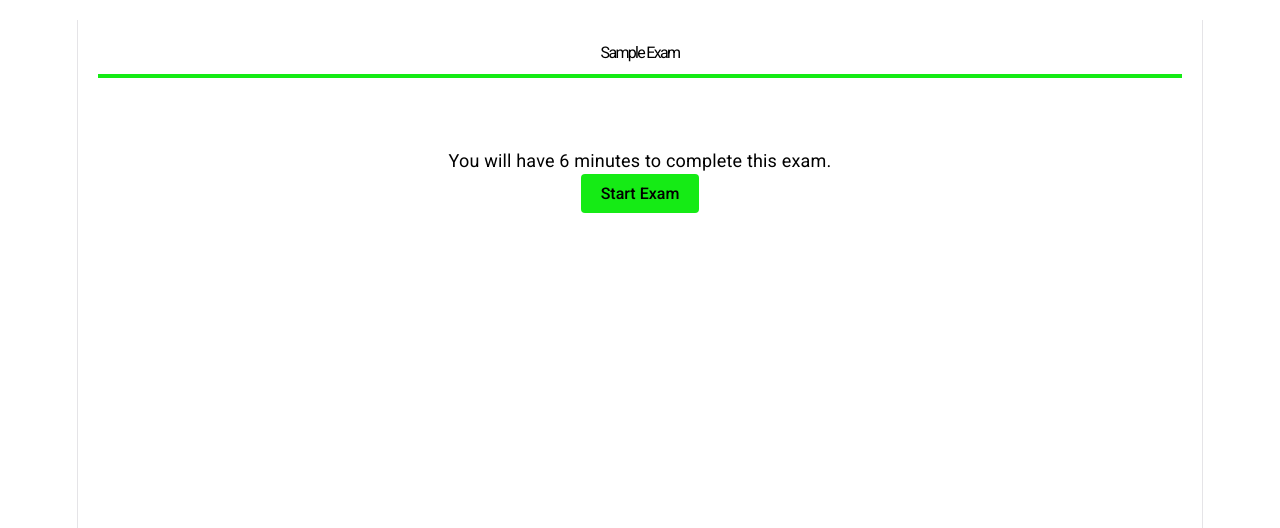
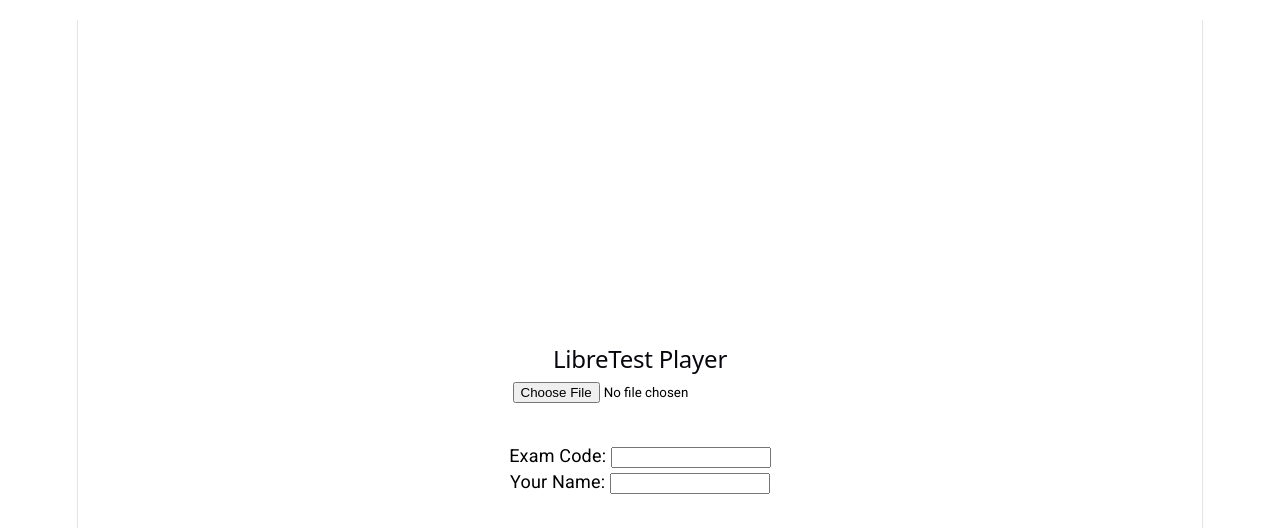
Before and after one commit to Split601824/libretest, a React (Vite) app: page / in a window 1280 px wide. Shown: the top 528 px of the page. Built offline with nearby package versions, Linux system fonts and the light colour scheme.

Commit message:
v0.2.1 -- File Loader made.

```diff
--- a/public/exam.json
+++ b/public/exam.json
@@ -5,19 +5,22 @@
       "id": 1,
       "text": "What is 2 + 2?",
       "options": ["3", "4", "5", "6"],
-      "correctAnswer": 1
+      "correctAnswer": 1,
+      "points": 10
     },
     {
       "id": 2,
       "text": "What is the capital of France?",
       "options": ["Berlin", "Madrid", "Paris", "Lisbon"],
-      "correctAnswer": 2
+      "correctAnswer": 2,
+      "points": 15
     },
     {
         "id": 3,
         "text": "What is The Chase?",
         "options": ["A game show", "A video game", "Someone running"],
-        "correctAnswer": 0
+        "correctAnswer": 0,
+        "points": 5
     }
   ]
 }
--- a/src/App.tsx
+++ b/src/App.tsx
@@ -13,25 +13,12 @@
   const [started, setStarted] = useState(false);
   const [timeLeft, setTimeLeft] = useState(360);
   const [timerActive, setTimerActive] = useState(true);
+  const [examCode, setExamCode] = useState('');
+  const [studentName, setStudentName] = useState('');
 
   const accentColor = '#15EB15';
 
-  useEffect(() => {
-    fetch('/exam.json?t=' + Date.now())
-      .then((res) => {
-        if (!res.ok) throw new Error('Failed to load exam');
-        return res.json();
-      })
-      .then((data: Exam) => {
-        setExam(data);
-        setAnswers(new Array(data.questions.length).fill(null));
-        setLoading(false);
-      })
-      .catch((err) => {
-        setError(err.message);
-        setLoading(false);
-      });
-  }, []);
+  // No automatic fetch. User loads file manually.
 
   useEffect(() => {
     if (!started || !timerActive) return;
@@ -47,36 +34,70 @@
     return () => clearInterval(timer);
   }, [started, timerActive, timeLeft]);
 
-  if (loading) return <div style={{ fontFamily: 'Roboto, sans-serif', backgroundColor: 'white', minHeight: '100vh', color: 'black' }}>Loading exam...</div>;
+  const handleFileLoad = (e: React.ChangeEvent<HTMLInputElement>) => {
+    const file = e.target.files?.[0];
+    if (!file) return;
+
+    const reader = new FileReader();
+    reader.onload = (event) => {
+      try {
+        const data = JSON.parse(event.target?.result as string);
+        setExam(data);
+        setAnswers(new Array(data.questions.length).fill(null));
+        setLoading(false);
+        setError(null);
+      } catch (err) {
+        setError('Invalid JSON file');
+      }
+    };
+    reader.readAsText(file);
+  };
+
   if (error) return <div style={{ fontFamily: 'Roboto, sans-serif', backgroundColor: 'white', minHeight: '100vh', color: 'black' }}>Error: {error}</div>;
-  if (!exam) return <div style={{ fontFamily: 'Roboto, sans-serif', backgroundColor: 'white', minHeight: '100vh', color: 'black' }}>No exam loaded</div>;
+  if (!exam) {
+    return (
+      <div style={{ fontFamily: 'Roboto, sans-serif', backgroundColor: 'white', minHeight: '100vh', color: 'black', display: 'flex', flexDirection: 'column', alignItems: 'center', justifyContent: 'center' }}>
+        <h2>LibreTest Player</h2>
+        <input
+          type="file"
+          accept=".json"
+          onChange={handleFileLoad}
+          style={{ marginBottom: '20px' }}
+        />
+        <div style={{ marginTop: '20px' }}>
+          <label>Exam Code: </label>
+          <input value={examCode} onChange={(e) => setExamCode(e.target.value)} />
+        </div>
+        <div>
+          <label>Your Name: </label>
+          <input value={studentName} onChange={(e) => setStudentName(e.target.value)} />
+        </div>
+        {examCode && studentName && (
+          <button onClick={() => {
+            // Here you'd fetch the exam from a server using the code
+            // For now, just alert
+            alert(`Code: ${examCode}\nName: ${studentName}\n(Server fetch not implemented yet)`);
+          }}>Start Exam</button>
+        )}
+      </div>
+    );
+  }
 
   const minutes = Math.floor(timeLeft / 60);
   const seconds = timeLeft % 60;
 
-  // Start screen
   if (!started) {
     return (
       <div style={{ fontFamily: 'Roboto, sans-serif', backgroundColor: 'white', minHeight: '100vh', color: 'black' }}>
-        <div style={{ padding: '20px' }}>
-          <h1 style={{ margin: 0, color: 'black', fontFamily: 'Roboto, sans-serif', fontSize: '16px', fontWeight: 'normal' }}>{exam.title}</h1>
+        <div style={{ padding: '20px 20px 0 20px' }}>
+          <div style={{ fontSize: '16px', fontWeight: 'normal', fontFamily: 'Roboto, sans-serif', color: 'black' }}>
+            {exam.title}
+          </div>
           <div style={{ height: '4px', backgroundColor: accentColor, marginTop: '8px', width: '100%' }} />
         </div>
         <div style={{ textAlign: 'center', marginTop: '50px' }}>
-          <p style={{ color: 'black' }}>You will have {Math.floor(timeLeft / 60)} minutes to complete this exam.</p>
-          <button
-            onClick={() => setStarted(true)}
-            style={{
-              fontFamily: 'Roboto, sans-serif',
-              padding: '10px 20px',
-              fontSize: '16px',
-              cursor: 'pointer',
-              backgroundColor: accentColor,
-              color: 'black',
-              border: 'none',
-              borderRadius: '4px'
-            }}
-          >
+          <p>You will have {Math.floor(timeLeft / 60)} minutes to complete this exam.</p>
+          <button onClick={() => setStarted(true)} style={{ fontFamily: 'Roboto, sans-serif', padding: '10px 20px', fontSize: '16px', cursor: 'pointer', backgroundColor: accentColor, color: 'black', border: 'none', borderRadius: '4px' }}>
             Start Exam
           </button>
         </div>
@@ -84,12 +105,15 @@
     );
   }
 
-  // Submitted screen
   if (submitted) {
     const score = answers.reduce((total, answer, idx) => {
-      return total + (answer === exam.questions[idx].correctAnswer ? 1 : 0);
+      if (answer === exam.questions[idx].correctAnswer) {
+        return total + exam.questions[idx].points;
+      }
+      return total;
     }, 0);
-    return <Result score={score} total={exam.questions.length} />;
+    const maxScore = exam.questions.reduce((total, q) => total + q.points, 0);
+    return <Result score={score} maxScore={maxScore} />;
   }
 
   const currentQuestion = exam.questions[currentIndex];
@@ -116,83 +140,30 @@
   };
 
   return (
-    <div style={{
-      fontFamily: 'Roboto, sans-serif',
-      display: 'flex',
-      flexDirection: 'column',
-      minHeight: '100vh',
-      backgroundColor: 'white',
-      color: 'black'
-    }}>
-      {/* Header: Title top left, Timer top center, Green bar below */}
+    <div style={{ fontFamily: 'Roboto, sans-serif', display: 'flex', flexDirection: 'column', minHeight: '100vh', backgroundColor: 'white', color: 'black' }}>
       <div style={{ padding: '20px 20px 0 20px', position: 'relative' }}>
-  <div style={{
-    position: 'absolute',
-    left: '20px',
-    top: '20px',
-    fontSize: '16px',
-    fontWeight: 'normal',
-    fontFamily: 'Roboto, sans-serif',
-    color: 'black'
-  }}>
+        <div style={{ position: 'absolute', left: '20px', top: '20px', fontSize: '16px', fontWeight: 'normal', fontFamily: 'Roboto, sans-serif', color: 'black' }}>
           {exam.title}
         </div>
-  <div style={{
-    textAlign: 'center',
-    fontSize: '17px',
-    fontWeight: 'bold',
-    fontFamily: 'Roboto, sans-serif',
-    color: timeLeft <= 300 ? 'red' : 'black'
-  }}>
+        <div style={{ textAlign: 'center', fontSize: '17px', fontWeight: 'bold', fontFamily: 'Roboto, sans-serif', color: timeLeft <= 300 ? 'red' : 'black' }}>
           {minutes}:{seconds.toString().padStart(2, '0')}
         </div>
         <div style={{ height: '4px', backgroundColor: accentColor, marginTop: '8px', width: '100%' }} />
       </div>
 
-      {/* Main content area */}
       <div style={{ flex: 1, padding: '20px' }}>
-        <Question
-          question={currentQuestion}
-          selectedAnswer={selectedAnswer}
-          onAnswerSelect={handleAnswerSelect}
-        />
+        <Question question={currentQuestion} selectedAnswer={selectedAnswer} onAnswerSelect={handleAnswerSelect} />
       </div>
 
-      {/* Navigation: Previous and Next at bottom */}
-      <div style={{
-        display: 'flex',
-        justifyContent: 'space-between',
-        padding: '20px',
-        borderTop: `1px solid ${accentColor}`,
-        backgroundColor: 'white'
-      }}>
-        <button
-          onClick={handlePrevious}
-          disabled={currentIndex === 0}
-          style={{
-            fontFamily: 'Roboto, sans-serif',
-            fontSize: '16px',
-            cursor: currentIndex === 0 ? 'not-allowed' : 'pointer',
-            backgroundColor: 'transparent',
-            color: currentIndex === 0 ? '#ccc' : 'black',
-            border: 'none'
-          }}
-        >
-          ← Previous
+      <div style={{ display: 'flex', justifyContent: 'center', gap: '20px', alignItems: 'center', padding: '20px', borderTop: `1px solid ${accentColor}`, backgroundColor: 'white' }}>
+        <button onClick={handlePrevious} disabled={currentIndex === 0} style={{ fontFamily: 'Roboto, sans-serif', fontSize: '18px', cursor: currentIndex === 0 ? 'not-allowed' : 'pointer', backgroundColor: 'transparent', color: currentIndex === 0 ? '#ccc' : 'black', border: 'none' }}>
+          ←
         </button>
-        <button
-          onClick={handleNext}
-          disabled={selectedAnswer === null}
-          style={{
-            fontFamily: 'Roboto, sans-serif',
-            fontSize: '16px',
-            cursor: selectedAnswer === null ? 'not-allowed' : 'pointer',
-            backgroundColor: 'transparent',
-            color: selectedAnswer === null ? '#ccc' : 'black',
-            border: 'none'
-          }}
-        >
-          Next →
+        <span style={{ fontFamily: 'Roboto, sans-serif', fontSize: '14px' }}>
+          {currentIndex + 1} of {exam.questions.length}
+        </span>
+        <button onClick={handleNext} disabled={selectedAnswer === null} style={{ fontFamily: 'Roboto, sans-serif', fontSize: '18px', cursor: selectedAnswer === null ? 'not-allowed' : 'pointer', backgroundColor: 'transparent', color: selectedAnswer === null ? '#ccc' : 'black', border: 'none' }}>
+          →
         </button>
       </div>
     </div>
--- a/src/Result.tsx
+++ b/src/Result.tsx
@@ -1,16 +1,12 @@
 interface ResultProps {
   score: number;
-  total: number;
+  maxScore: number;
 }
 
-const fontStyle = {
-  fontFamily: 'Roboto, sans-serif'
-};
-
-export function Result({ score, total }: ResultProps) {
+export function Result({ score, maxScore }: ResultProps) {
   return (
-    <div style={fontStyle}>
-      <h1 style={fontStyle}>Your score: {score} / {total}</h1>
+    <div style={{ fontFamily: 'Roboto, sans-serif', textAlign: 'center', marginTop: '50px' }}>
+      <h1 style={{ fontFamily: 'Roboto, sans-serif' }}>Your score: {score} / {maxScore}</h1>
     </div>
   );
 }
```
Also changed, not shown: 1 other file (tests, documents, lock files or other folders). Lines whose indentation alone changed are shown as unchanged.
